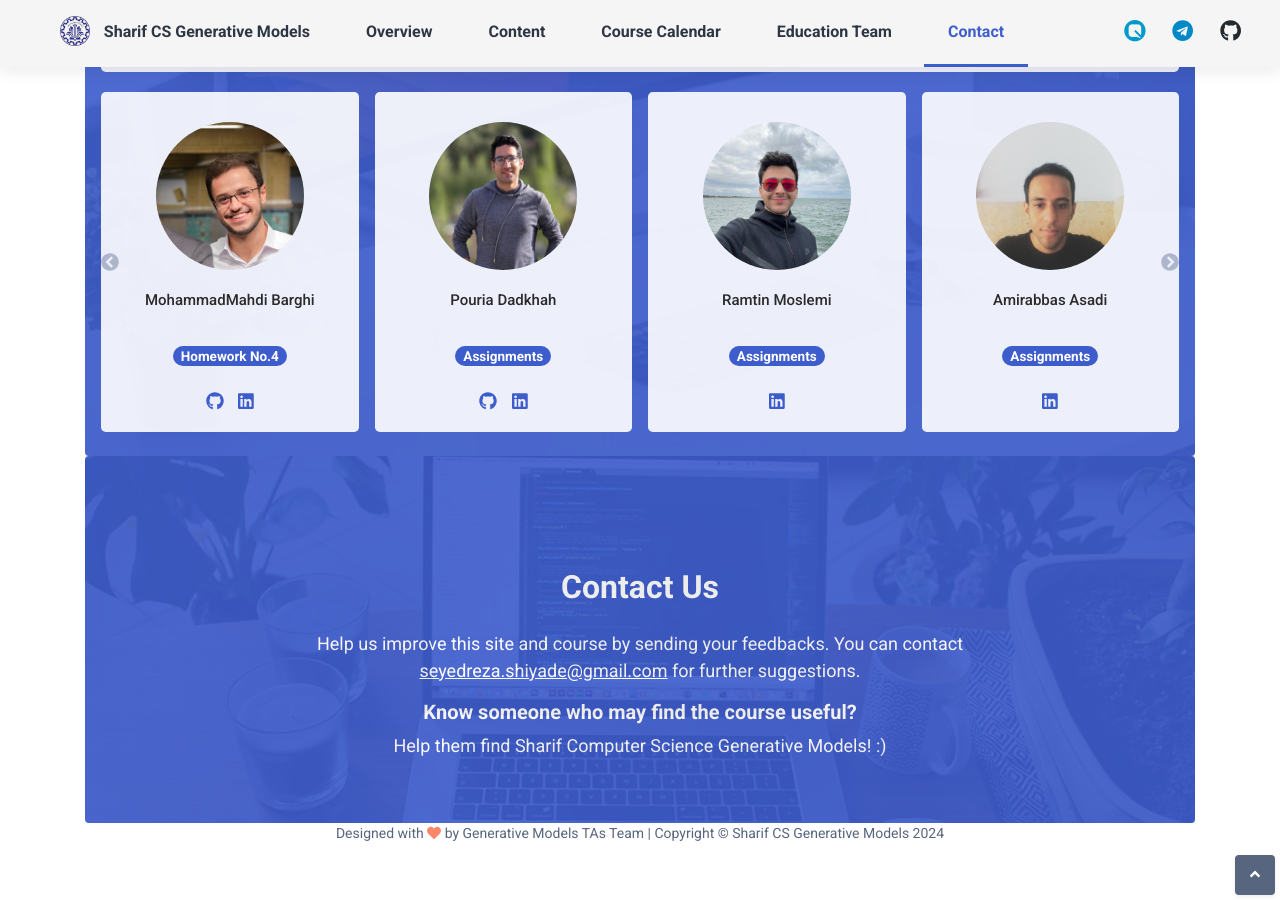
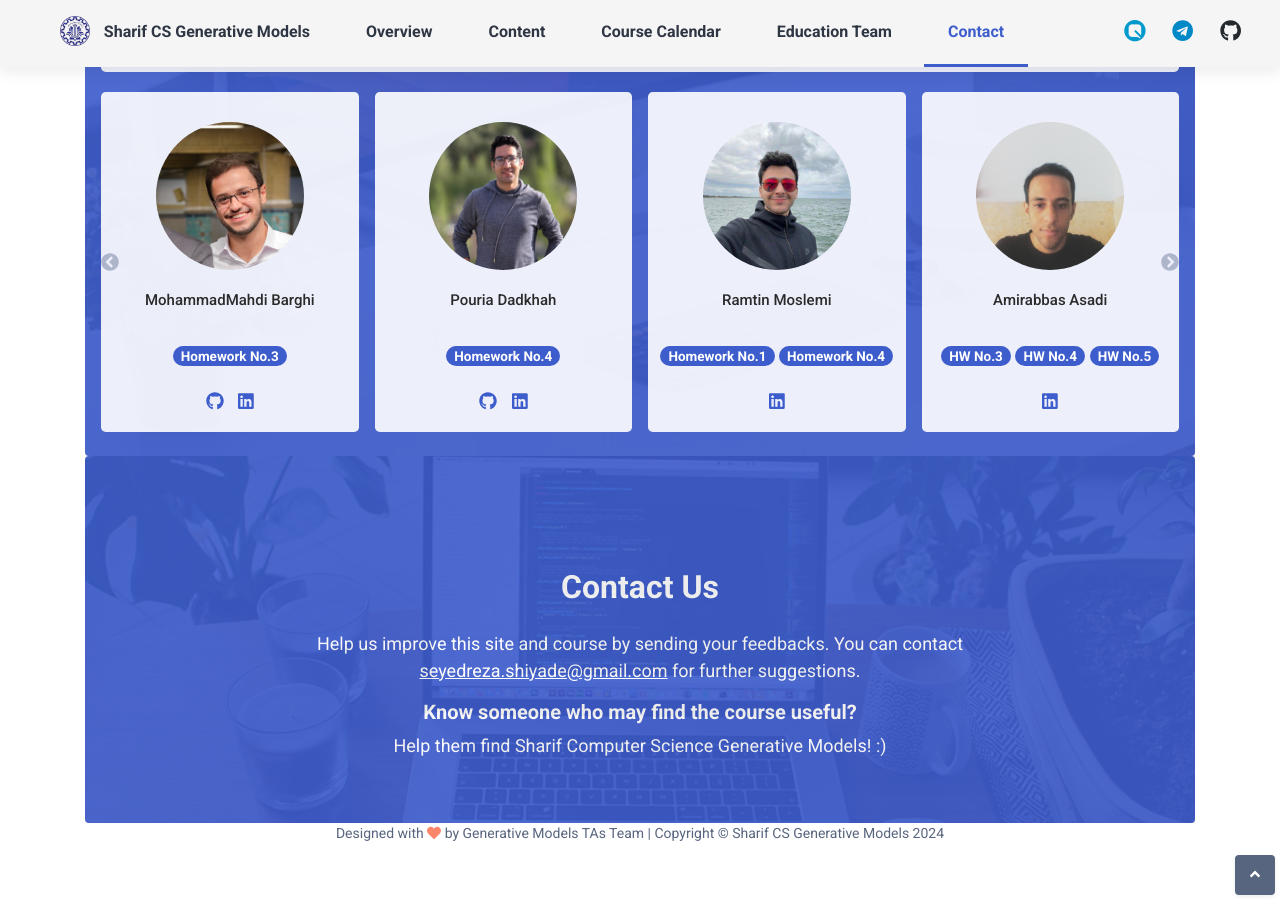
Before and after one commit to Sharif-CS-GenerativeModels/Sharif-CS-GenerativeModels.github.io, a Jekyll site: the page built from index.html, in a window 1280 px wide and 900 px high, scrolled down 4080 px. Built offline with Jekyll 4.4.1, drawn with Linux system fonts in a browser that asks for light colours; some web fonts are replaced; comment, search, counter and statistics services are not loaded.

Commit message:
update TAs Tasks

```diff
--- a/_data/other_TAs.yml
+++ b/_data/other_TAs.yml
@@ -8,7 +8,7 @@
 
 - name: MohammadMahdi Barghi
   roles:
-       - Homework No.4
+    - Homework No.3
   image: barghi.jpg
   social:
     - name: github
@@ -16,12 +16,9 @@
     - name: linkedin
       link: https://www.linkedin.com/in/mohammadmahdibarghi/
 
-
-
-
 - name: Pouria Dadkhah
   roles:
-      - Assignments
+    - Homework No.4
   image: pouria.jpg
   social:
     - name: github
@@ -31,55 +28,69 @@
 
 - name: Ramtin Moslemi
   roles:
-       - Assignments
+    - Homework No.1
+    - Homework No.4
   image: ramtin.jpg
   social:
     - name: linkedin
       link: www.linkedin.com/in/ramtin-m
+
 - name: Amirabbas Asadi
   roles:
-       - Assignments
+    - HW No.3
+    - HW No.4
+    - HW No.5
   image: amirabbas.jpeg
   social:
     - name: linkedin
       link: https://www.linkedin.com/in/amirabbas-asadi/
-- name: samira sheikha
+
+- name: Samira Sheikha
   roles:
-       - Assignments
+    - Homework No.1
+    - Homework No.5
   image: samira.jpeg
   social:
     - name: linkedin
       link: https://www.linkedin.com/in/samirasheikha
-- name: mohammad hossein najafi
+
+- name: Mohammad Hossein Najafi
   roles:
-       - Assignments
+    - Homework No.3
   image: najafi.jpg
   social:
     - name: linkedin
       link: https://www.linkedin.com/in/mohammad-hossein-najafi-992889190
-- name: nasrin amjadi
+
+- name: Nasrin Amjadi
   roles:
-       - Assignments
+    - Homework No.3
+    - Homework No.5
   image: nasrin.jpg
 
-- name: maryam dadkhah
+- name: Maryam Dadkhah
   roles:
-       - Assignments
+    - Homework No.2
+    - Homework No.3
   image: maryam.jpg
-- name: amir hossein haji mohammad rezaie
+
+- name: Amir Hossein Haji Mohammad Rezaie
   roles:
-       - Assignments
+    - Homework No.5
   image: haji.jpg
-- name: yasaman haghbin
+
+- name: Yasaman Haghbin
   roles:
-       - Assignments
+    - Homework No.1
+    - Homework No.2
   image: yasaman.jpg
   social:
     - name: linkedin
       link: https://www.linkedin.com/in/yasaman-haghbin-3615b1235/
-- name: abolfazl malekahmadi
+
+- name: Abolfazl Malekahmadi
   roles:
-       - Assignments
+    - Homework No.2
   image: abolfazl.jpg
   social:
     - name: github
--- a/_includes/sections/calendar.html
+++ b/_includes/sections/calendar.html
@@ -13,7 +13,7 @@
                 </thead>
                 <tbody>
                     {% for row in site.data.calendar %}
-                    <tr>
+                    <tr style="background-color: {{ row.color | default: 'transparent' }};">
                         <td>{{ row.date }}</td>
                         <td>
                             {% for subject in row.subjects %}
```
Also changed, not shown: _data/calendar.yml (+30 -0 lines).
